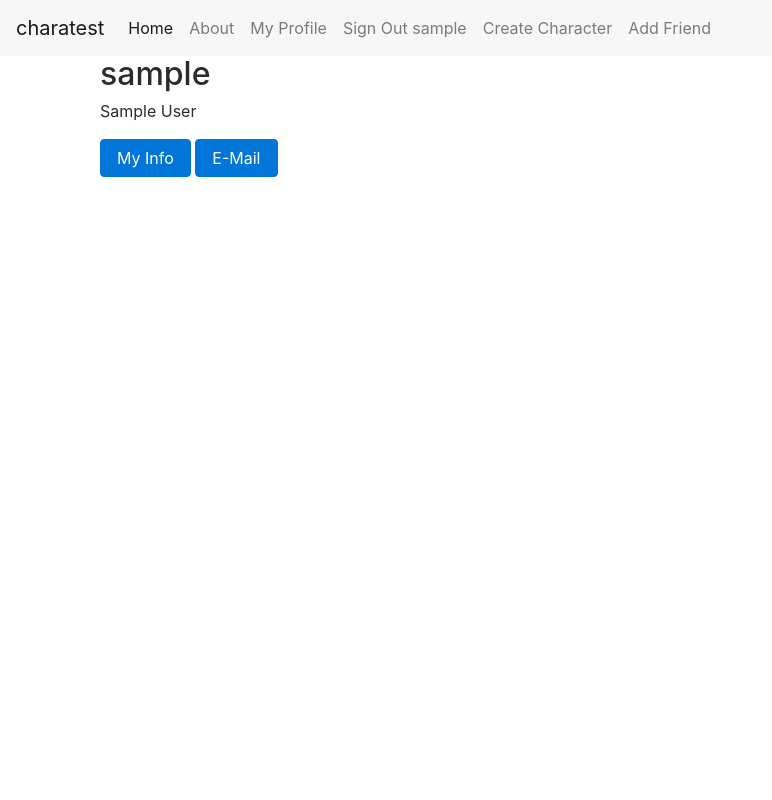
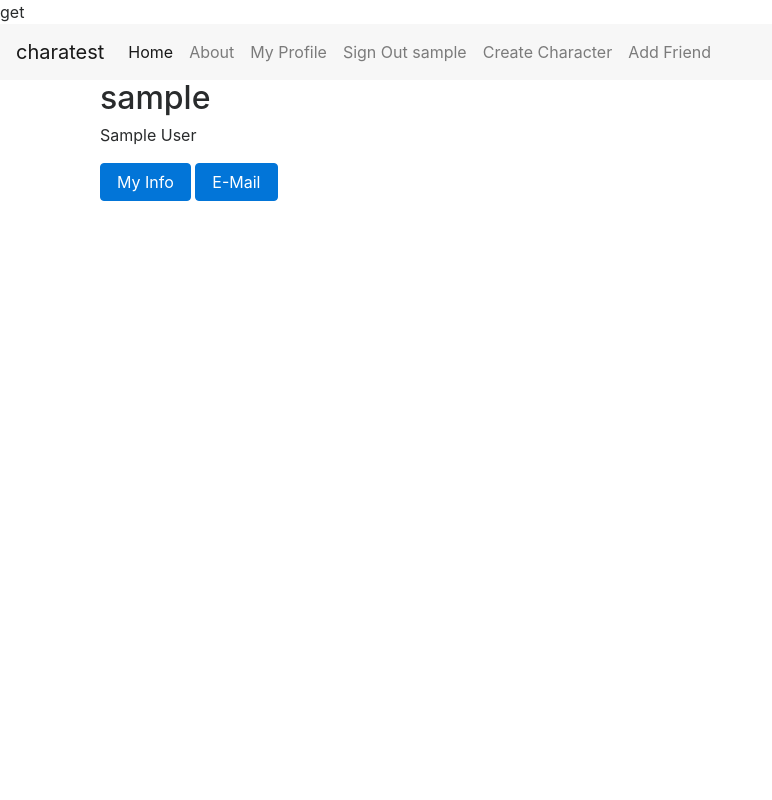
Before and after one commit to rakugakie/charatest, a Django app: a page that uses charatest_project/templates/users/user_detail.html in a window 1280 px wide. Shown: the whole page, without its empty margins (0-772 px from the left). Run offline with Django 3.2, Linux system fonts and the light colour scheme; the visitor is signed in with stand-in values (Sample User, id 1); data comes from the database, SQL or seed files in the repository; parts of the project's set-up code (start-up, migrations or seed data) failed here and were passed over; some libraries are stand-ins or nearby versions.

Commit message:
Push from work, I hope I'm not screwing anything up...

```diff
--- a/charamain/views.py
+++ b/charamain/views.py
@@ -11,7 +11,6 @@ def index(request):
 
     context_dict = {}
 
-
     try:
         userlist = User.objects.order_by('username')
 
@@ -24,6 +23,7 @@ def index(request):
 
 
 def displayprofile(request, owner):
+
     context_dict = {}
     try:
         owner = User.objects.get(username__iexact=owner)
--- a/charatest_project/templates/users/user_detail.html
+++ b/charatest_project/templates/users/user_detail.html
@@ -1,4 +1,4 @@
-{% extends "base.html" %}
+get{% extends "base.html" %}
 {% load static %}
 
 {% block title %}User: {{ object.username }}{% endblock %}
--- a/config/settings/base.py
+++ b/config/settings/base.py
@@ -113,7 +113,6 @@ MANAGERS = ADMINS
 # See: https://docs.djangoproject.com/en/dev/ref/settings/#databases
 DATABASES = {
     'default': env.db(),
-
 }
 DATABASES['default']['ATOMIC_REQUESTS'] = True
 
```
Also changed, not shown: 1 other file.
